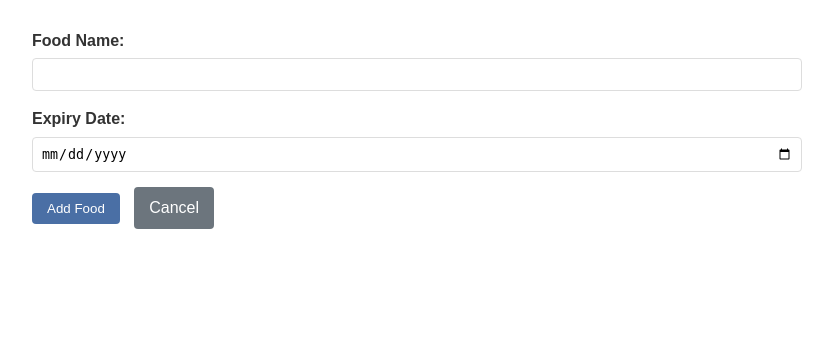
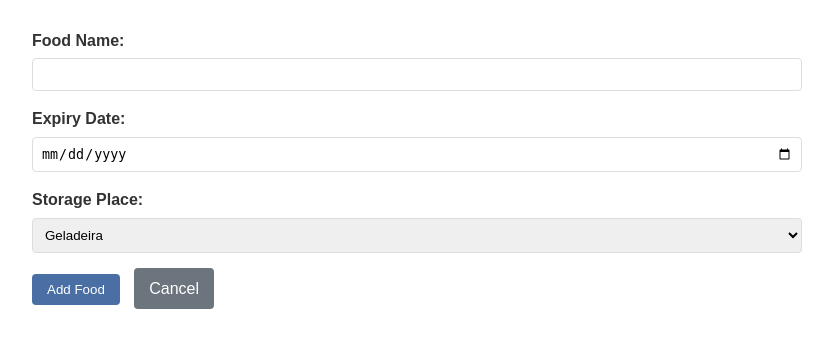
Before and after one commit to raysuo/food-expiry-tracker, a Flask app: page /add in a window 1280 px wide. Shown: the part 194-542 px from the top of the page, without its empty margins (223-1056 px from the left). Run offline with Flask 3, Linux system fonts and the light colour scheme.

Commit message:
Version 1

```diff
--- a/app.py
+++ b/app.py
@@ -4,7 +4,6 @@ import sqlite3
 
 app = Flask(__name__)
 
-# Initialize database
 def init_db():
     conn = sqlite3.connect('food.db')
     c = conn.cursor()
@@ -12,7 +11,8 @@ def init_db():
                  (id INTEGER PRIMARY KEY AUTOINCREMENT,
                  name TEXT NOT NULL,
                  expiry_date DATE NOT NULL,
-                 added_date DATE NOT NULL)''')
+                 added_date DATE NOT NULL,
+                 place TEXT NOT NULL)''')
     conn.commit()
     conn.close()
 
@@ -23,7 +23,6 @@ def index():
     conn = sqlite3.connect('food.db')
     c = conn.cursor()
 
-    # Get filter from query parameters
     filter_type = request.args.get('filter', 'all')
 
     if filter_type == 'expired':
@@ -38,7 +37,6 @@ def index():
     foods = c.fetchall()
     conn.close()
 
-    # Convert to list of dicts for easier handling in template
     food_list = []
     for food in foods:
         expiry_date = datetime.strptime(food[2], '%Y-%m-%d').date()
@@ -52,6 +50,7 @@ def index():
         food_list.append({
             'id': food[0],
             'name': food[1],
+            'place': food[4],
             'expiry_date': food[2],
             'added_date': food[3],
             'status': status,
@@ -66,11 +65,12 @@ def add_food():
         name = request.form['name']
         expiry_date = request.form['expiry_date']
         added_date = datetime.now().strftime('%Y-%m-%d')
+        place = request.form['place']
 
         conn = sqlite3.connect('food.db')
         c = conn.cursor()
-        c.execute("INSERT INTO foods (name, expiry_date, added_date) VALUES (?, ?, ?)",
-                  (name, expiry_date, added_date))
+        c.execute("INSERT INTO foods (name, expiry_date, added_date, place) VALUES (?, ?, ?, ?)",
+                  (name, expiry_date, added_date, place))
         conn.commit()
         conn.close()
 
--- a/templates/add_food.html
+++ b/templates/add_food.html
@@ -12,6 +12,16 @@
             <label for="expiry_date">Expiry Date:</label>
             <input type="date" id="expiry_date" name="expiry_date" required>
         </div>
+        <div class="form-group">
+            <label for="place">Storage Place:</label>
+            <select id="place" name="place" required>
+                <option value="Fridge">Geladeira</option>
+                <option value="Freezer">Freezer</option>
+                <option value="Kitchen">Armario Cozinha</option>
+                <option value="Ripostiglio">Ripostiglio</option>
+                <option value="Basement">Cantina</option>
+            </select>
+        </div>
         <button type="submit" class="btn">Add Food</button>
         <a href="{{ url_for('index') }}" class="btn" style="background-color: #6c757d; margin-left: 10px;">Cancel</a>
     </form>
--- a/templates/index.html
+++ b/templates/index.html
@@ -20,6 +20,7 @@
             </div>
             <p><strong>Expiry:</strong> {{ food.expiry_date }}
                ({% if food.days_left < 0 %}Expired {{ -food.days_left }} days ago{% else %}{{ food.days_left }} days left{% endif %})</p>
+            <p><strong>Place:</strong> {{ food.place}}</p>
             <p><strong>Added:</strong> {{ food.added_date }}</p>
             <a href="{{ url_for('delete_food', food_id=food.id) }}" class="delete-link" onclick="return confirm('Are you sure you want to delete this item?')">Delete</a>
         </div>
```
Also changed, not shown: 1 other file.
